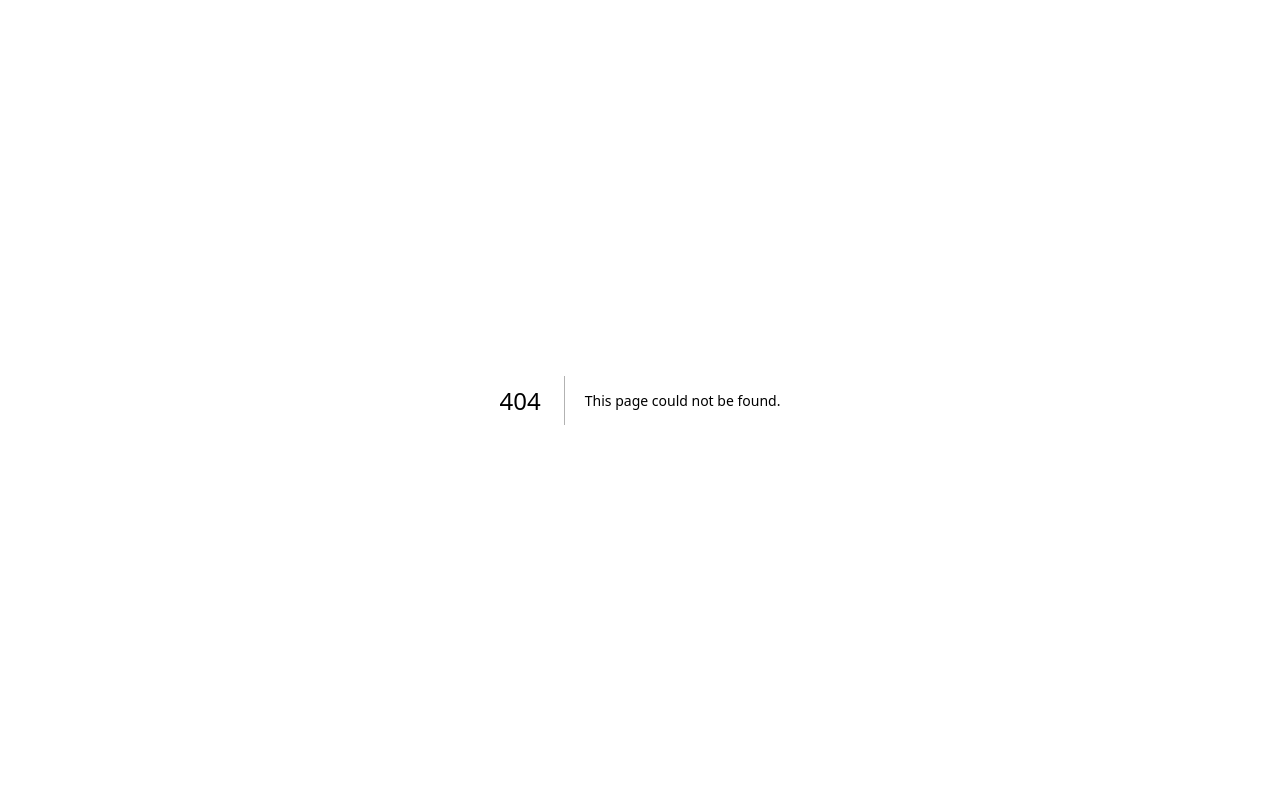
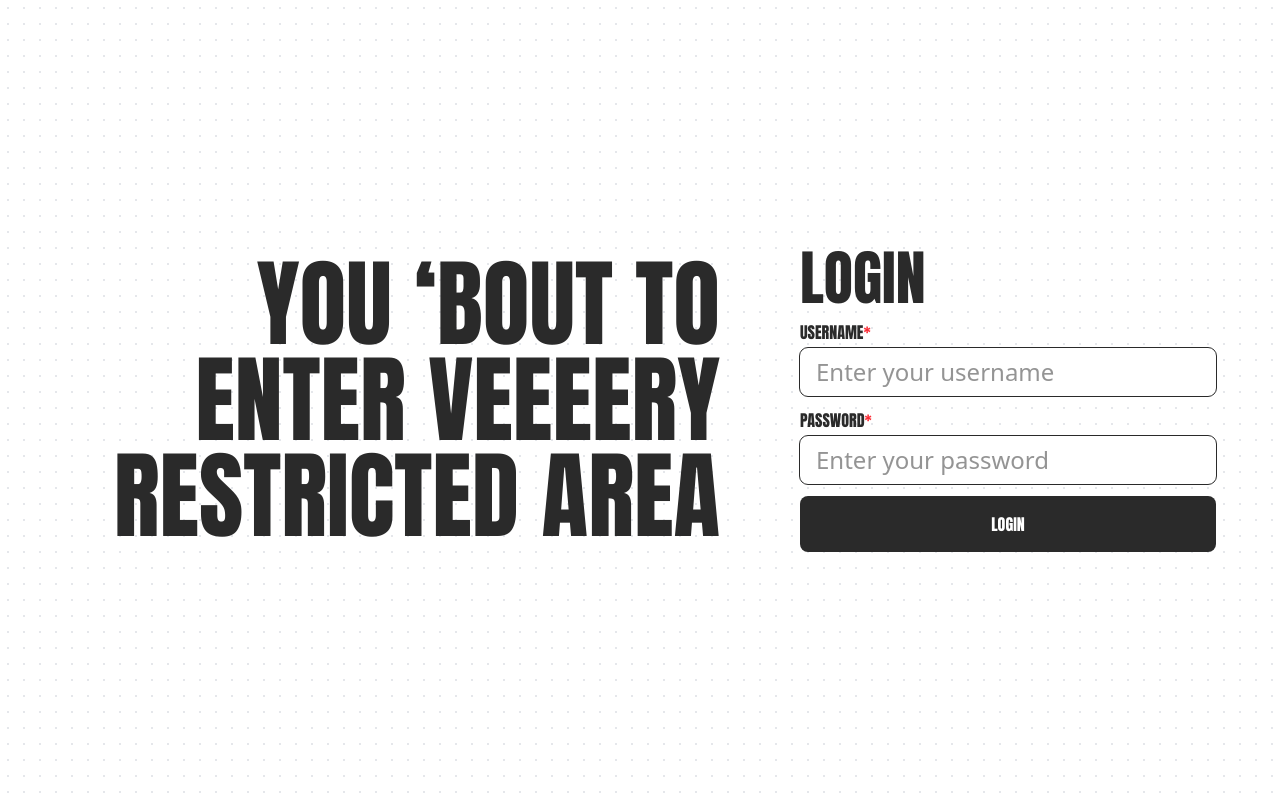
Before and after one commit to DarrelBumika/PortfolioWebsite, a Next.js app: page /admin/login in a window 1280 px wide. Before the commit this address had no page. Built offline with nearby package versions, Linux system fonts and the light colour scheme.

Commit message:
feat: add login system

```diff
--- /dev/null
+++ b/app/admin/dashboard/page.tsx
@@ -0,0 +1,5 @@
+const DashboardPage = () => {
+    return <div>Admin Dashboard</div>;
+}
+
+export default DashboardPage
--- /dev/null
+++ b/app/admin/layout.tsx
@@ -0,0 +1,21 @@
+import type { Metadata } from "next";
+import { ReactNode } from "react";
+
+export const metadata: Metadata = {
+    title: "Admin",
+    description: "Darrell's Portfolio Website Admin Panel",
+};
+
+export default function AdminLayout({ children } : Readonly<{
+    children: ReactNode;
+}>) {
+    return (
+        <html lang="en">
+            <body
+                className="w-full min-h-screen flex flex-col items-center bg-[radial-gradient(#e5e7eb_1px,transparent_1px)] [background-size:16px_16px]"
+            >
+                { children }
+            </body>
+        </html>
+    );
+}
--- /dev/null
+++ b/app/admin/login/page.tsx
@@ -0,0 +1,35 @@
+'use client'
+
+import { useRouter } from "next/navigation";
+import LoginForm from "@/components/ui/LoginForm";
+
+const LoginPage = () => {
+    const router = useRouter();
+    const handleLogin = async (credentials: {username: string, password: string}) => {
+        try {
+            const response = await fetch('/api/auth/login', {
+                method: 'POST',
+                headers: {
+                    'Content-Type': 'application/json',
+                },
+                body: JSON.stringify({
+                    ...credentials
+                }),
+            });
+
+            if (response.ok) {
+                router.push('/admin/dashboard');
+            }
+            return response.json();
+        } catch (error) {
+            console.error('Error during login:', error);
+        }
+    }
+    return (
+        <div className="w-full min-h-screen flex justify-center items-center">
+            <LoginForm onSubmit={handleLogin} />
+        </div>
+    )
+}
+
+export default LoginPage
--- /dev/null
+++ b/app/api/auth/login/route.ts
@@ -0,0 +1,54 @@
+import {NextRequest, NextResponse} from "next/server";
+
+import { connectDB } from "@/lib/db"
+import { comparePassword } from "@/lib/hash";
+import { generateToken } from "@/lib/auth";
+import User from "@/models/User";
+
+export async function POST(
+    request: NextRequest
+) {
+    try {
+        await connectDB();
+
+        const body = await request.json()
+        const { username, password } = body
+
+        const user = await User.findOne({ username })
+        if (!user) {
+            return new Response(JSON.stringify({
+                status: 401,
+                message: "Wrong username",
+                headers: { "Content-Type": "application/json" },
+            }), { status: 401 })
+        }
+
+        const isPasswordValid = await comparePassword(password, user.hashedPassword)
+        if (!isPasswordValid) {
+            return new Response(JSON.stringify({
+                status: 401,
+                message: "Wrong password",
+                headers: { "Content-Type": "application/json" },
+            }), { status: 401 })
+        }
+
+        const token = generateToken({ userId: user._id, username: user.username })
+        const response = NextResponse.json({ message: "Login Successful" })
+
+        response.cookies.set("auth_token", token, {
+            httpOnly: true,
+            secure: process.env.NODE_ENV === "production",
+            sameSite: "strict",
+            maxAge: 60 * 60 * 24, // 1 day
+        })
+
+        return response
+    } catch (error) {
+        console.error("Error during login:", error)
+        return new Response(JSON.stringify({
+            status: 500,
+            message: "Internal Server Error",
+            headers: { "Content-Type": "application/json" },
+        }), { status: 500 })
+    }
+}
--- /dev/null
+++ b/app/api/auth/register/route.ts
@@ -0,0 +1,46 @@
+import User from '@/models/User';
+import { connectDB } from '@/lib/db';
+import { encryptPassword } from "@/lib/hash";
+import { NextRequest, NextResponse } from 'next/server';
+
+export async function POST(
+    request: NextRequest
+) {
+    try {
+        await connectDB()
+
+        const { username, password } = await request.json();
+        const existingUser = await User.findOne({ username });
+
+        if (existingUser) {
+            return new NextResponse(JSON.stringify({
+                status: 400,
+                message: "Username already exists",
+                headers: {
+                    'Content-Type': 'application/json'
+                }
+            }), { status: 400 });
+        }
+
+        const hashedPassword = await encryptPassword(password);
+        const newUser = new User({ username, hashedPassword });
+        await newUser.save();
+
+        return new NextResponse(JSON.stringify({
+            status: 201,
+            message: `User ${username} registered successfully!`,
+            headers: {
+                'Content-Type': 'application/json'
+            }
+        }), { status: 201 });
+    } catch (error) {
+        console.error("Error during registration:", error);
+        return new NextResponse(JSON.stringify({
+            status: 500,
+            message: "Internal Server Error",
+            headers: {
+                'Content-Type': 'application/json'
+            }
+        }), { status: 500 });
+    }
+}
--- /dev/null
+++ b/components/ui/LoginForm/index.tsx
@@ -0,0 +1,72 @@
+import InputFiled from "@/components/ui/InputFiled";
+import Button from "@/components/ui/Button";
+import React from "react";
+
+interface LoginFormProps {
+    onSubmit?: (credentials: { username: string, password: string}) => Promise<never>
+}
+
+const LoginForm: React.FC<LoginFormProps> = (
+    {
+        onSubmit
+    }
+) => {
+    const [username, setUsername] = React.useState("");
+    const [password, setPassword] = React.useState("");
+    const [error, setError] = React.useState<boolean>(false);
+
+    const handleSubmit = async (e: React.FormEvent) => {
+        e.preventDefault();
+        if (onSubmit) {
+            const response = await onSubmit({ username, password });
+            if (response) {
+                setError(true);
+            }
+        }
+    }
+    return (
+        <div className="flex justify-center items-center gap-16">
+            <h1 className="w-2xl flex font-display text-foreground text-8xl text-end">
+                YOU ‘BOUT TO ENTER VEEEERY RESTRICTED AREA
+            </h1>
+            <form
+                title="login-form"
+                className="w-md flex flex-col gap-3 p-4"
+                onSubmit={handleSubmit}
+            >
+                <div className="flex justify-between items-end">
+                    <h2 className="flex font-display text-6xl ">LOGIN</h2>
+                    {error && (
+                        <p className="font-sans font-semibold text-red-500 leading-4 text-right">
+                            Incorrect <br/>
+                            Username or Password
+                        </p>
+                    )}
+                </div>
+                <InputFiled
+                    value={username}
+                    label="USERNAME"
+                    labelDirection="column"
+                    placeholder="Enter your username"
+                    onChange={setUsername}
+                    required
+                />
+                <InputFiled
+                    value={password}
+                    type="password"
+                    label="PASSWORD"
+                    labelDirection="column"
+                    placeholder="Enter your password"
+                    onChange={setPassword}
+                    required
+                />
+                <Button
+                    label="LOGIN"
+                    fullWidth
+                />
+            </form>
+        </div>
+    )
+}
+
+export default LoginForm;
--- /dev/null
+++ b/lib/auth.ts
@@ -0,0 +1,21 @@
+import jwt from "jsonwebtoken"
+import {StringValue} from "ms";
+
+const JWT_SECRET = process.env.JWT_SECRET!
+
+export const generateToken = (payload: object, expiresIn: StringValue | number = "1h") => {
+    return jwt.sign(
+        payload,
+        JWT_SECRET,
+        { expiresIn }
+    )
+}
+
+export const verifyToken = (token: string) => {
+    try {
+        return jwt.verify(token, JWT_SECRET)
+    } catch (error) {
+        console.log("Token verification failed:", error)
+        return null
+    }
+}
--- /dev/null
+++ b/lib/hash.ts
@@ -0,0 +1,15 @@
+import bcrypt from "bcryptjs";
+
+const encryptPassword = async (password: string): Promise<string> => {
+    const saltRounds = 10;
+    return await bcrypt.hash(password, saltRounds);
+}
+
+const comparePassword = async (password: string, hashedPassword: string): Promise<boolean> => {
+    return await bcrypt.compare(password, hashedPassword);
+}
+
+export {
+    encryptPassword,
+    comparePassword
+}
--- /dev/null
+++ b/models/User.ts
@@ -0,0 +1,8 @@
+import mongoose from "mongoose";
+
+const UserSchema = new mongoose.Schema({
+    username: { type: String, required: true, unique: true },
+    hashedPassword: { type: String, required: true }
+}, {timestamps: true})
+
+export default mongoose.models.User || mongoose.model("User", UserSchema);
--- /dev/null
+++ b/proxy.ts
@@ -0,0 +1,25 @@
+import { NextRequest, NextResponse } from "next/server";
+import { verifyToken } from "@/lib/auth";
+
+export function proxy(request: NextRequest) {
+    const token = request.cookies.get('auth_token')?.value;
+
+    if (!token) {
+        return NextResponse.redirect(new URL('/admin/login', request.url));
+    }
+
+    try {
+        const decoded = verifyToken(token);
+        if (!decoded) {
+            return NextResponse.redirect(new URL('/admin/login', request.url));
+        }
+        return NextResponse.next()
+    } catch (error) {
+        console.log("Middleware token verification failed:", error);
+        return NextResponse.redirect(new URL('/admin/login', request.url));
+    }
+}
+
+export const config = {
+    matcher: '/admin/dashboard/:path*',
+}
```
